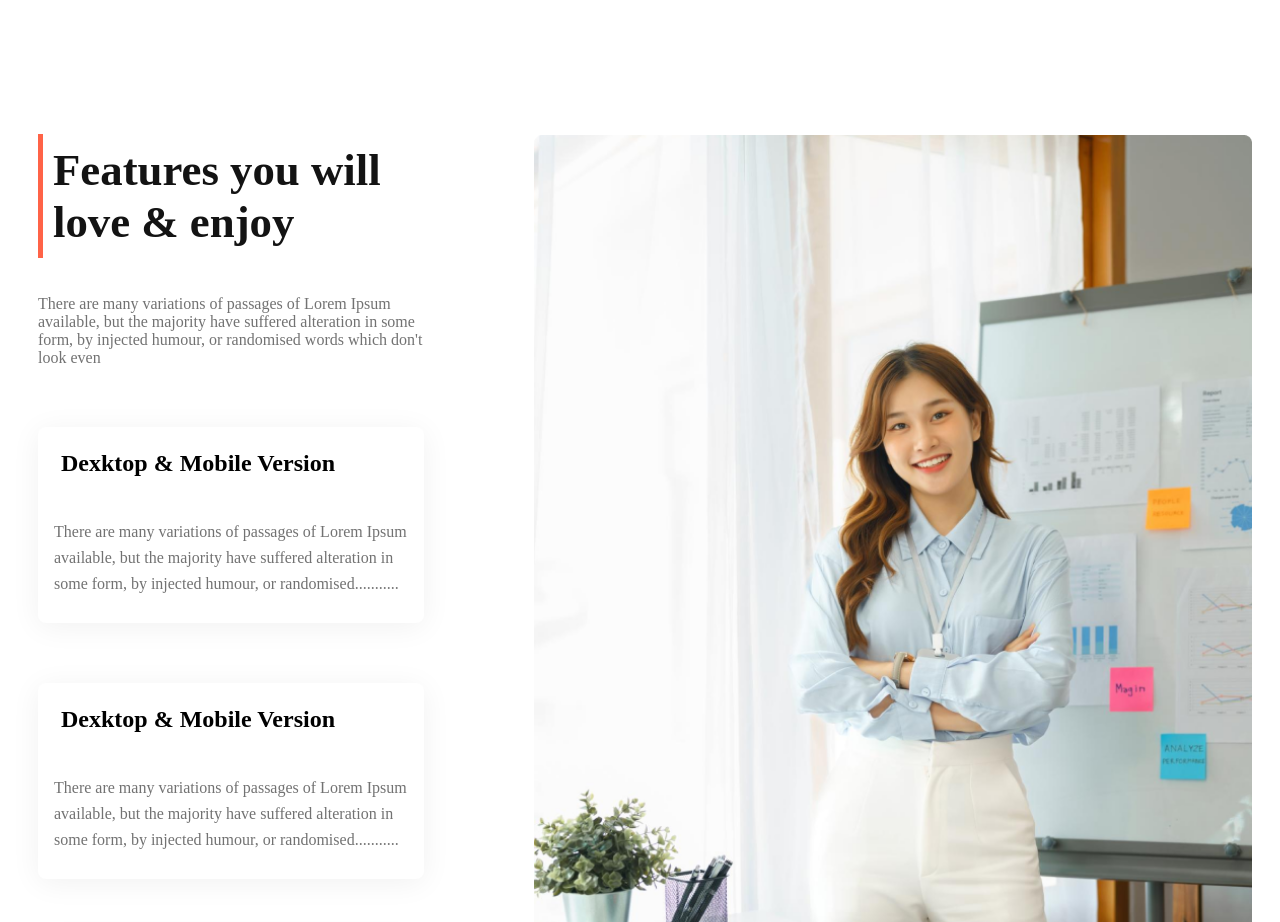
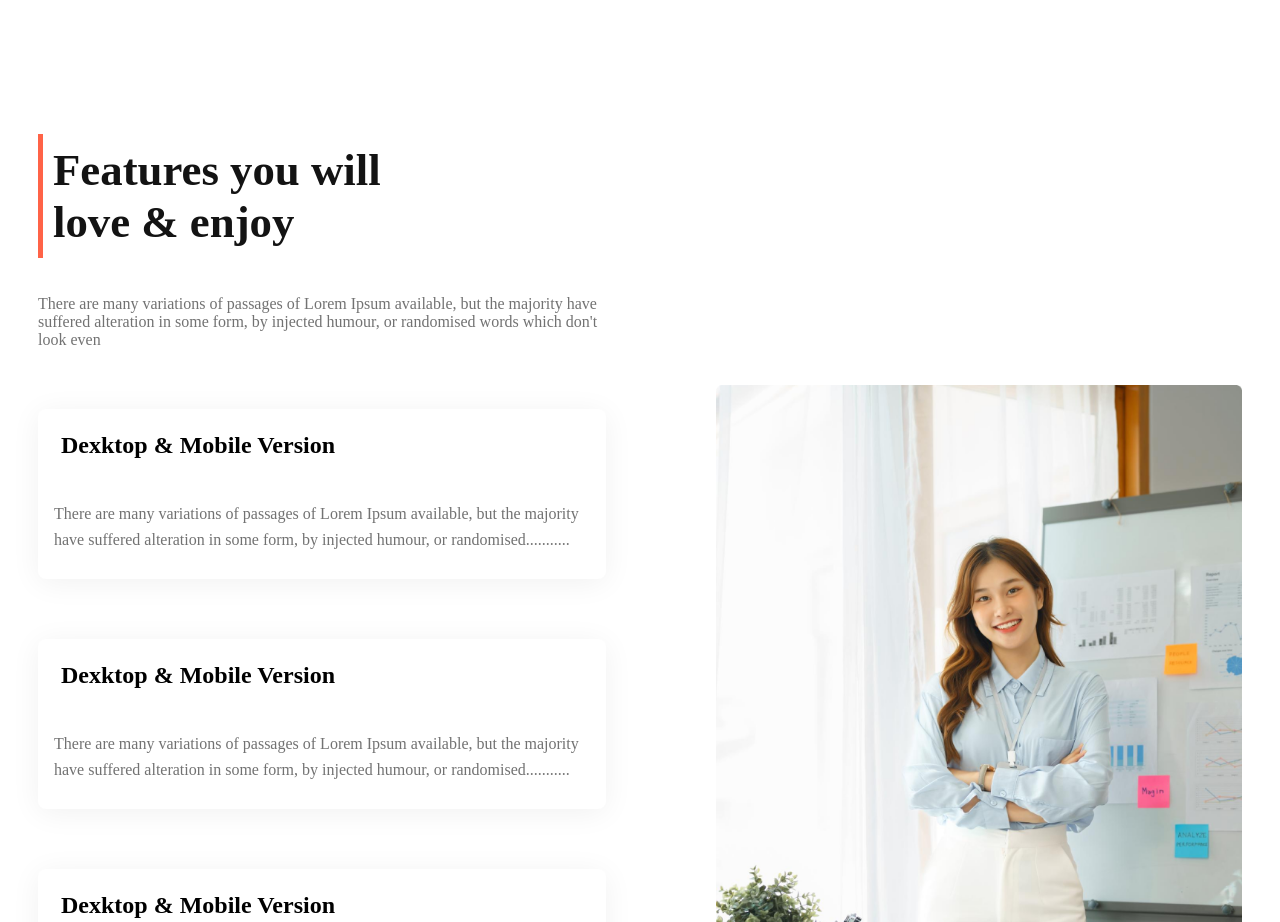
Before and after one commit to sami5671/g3-Architect, a plain HTML site: page index.html in a window 1280 px wide. Shown: the part 1720-2642 px from the top of the page. Drawn offline with Linux system fonts and the light colour scheme.

Commit message:
Responsive media add

```diff
--- a/styles/style.css
+++ b/styles/style.css
@@ -148,8 +148,8 @@ main {
 }
 
 .feature-img img {
-  margin-top: 150px;
-  height: 70%;
+  margin-top: 400px;
+  height: 730px;
   margin-left: 10px;
 }
 .experience {
@@ -207,6 +207,7 @@ main {
   }
   .feature-img img {
     width: 90%;
+    height: auto;
     margin-left: 0;
     margin-top: 0;
   }
```
